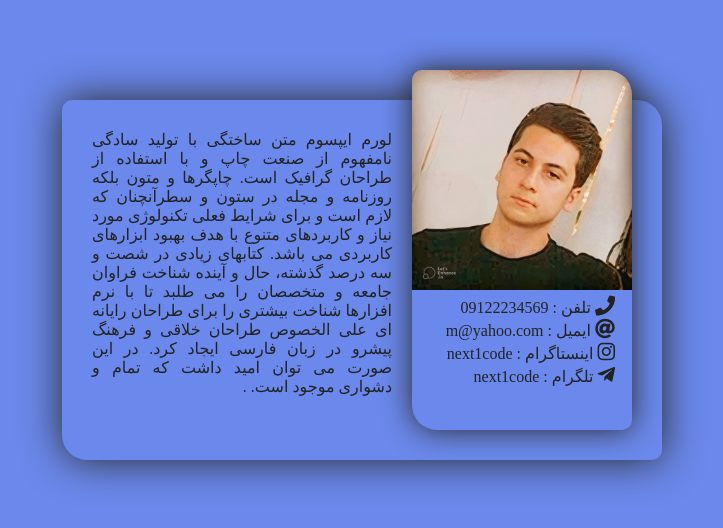
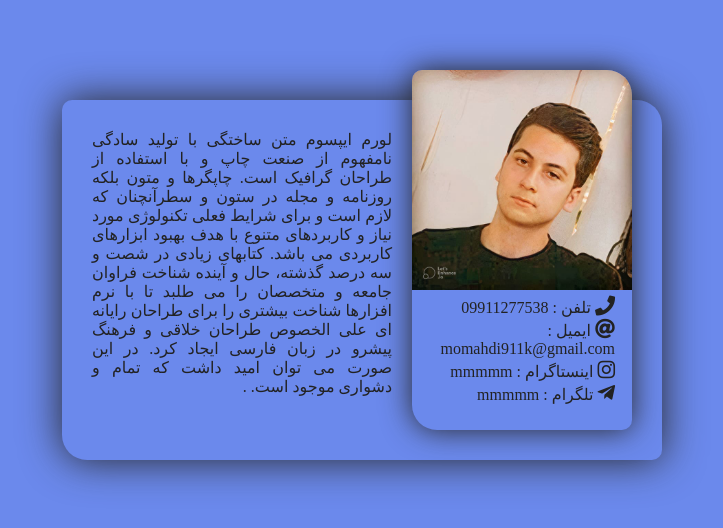
Before and after one commit to mahd1k/profil-card, a plain HTML site: page index.html in a window 1280 px wide. Shown: the whole page, without its empty margins (278-1001 px from the left). Drawn offline with Linux system fonts and the light colour scheme; a web font is replaced by a local one.

Commit message:
commit  profil

```diff
--- a/index.html
+++ b/index.html
@@ -14,19 +14,19 @@
             <img class="pic" src="images/IMG_20231001_205851_901.jpg" alt="">
             <p>
                 <i class="fas fa-phone" style="font-size: 20px;"></i>
-                تلفن : 09122234569
+                تلفن : 09911277538
             </p>
             <p>
                 <i class="fas fa-at" style="font-size: 20px;"></i>
-                ایمیل : m@yahoo.com
+                ایمیل : momahdi911k@gmail.com
             </p>
             <p>
                 <i class="fab fa-instagram" style="font-size: 20px;"></i>
-                اینستاگرام : next1code
+                اینستاگرام : mmmmm
             </p>
             <p>
                 <i class="fab fa-telegram-plane" style="font-size: 20px;"></i>
-                تلگرام : next1code
+                تلگرام : mmmmm
             </p>
 
         </div>
```
